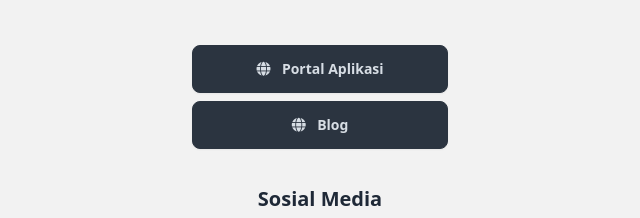
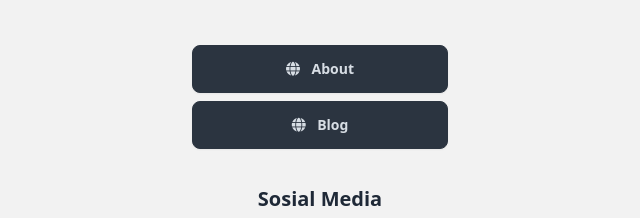
Before and after one commit to APISXD/funjek, a plain HTML site: page index.html in a window 1280 px wide. Shown: the part 249-467 px from the top of the page, 320-960 px from the left. Drawn offline with nearby package versions, Linux system fonts and the light colour scheme.

Commit message:
Update index.html

```diff
--- a/index.html
+++ b/index.html
@@ -128,10 +128,10 @@
           <h1 class="text-5xl font-bold">Rebornian48</h1>
           <h1 class="text-5xl font-bold">&nbsp;</h1>
           <a
-            href="https://rebornian48.github.io/portalapps/"
+            href="aboutme.html"
             target="_blank"
             class="btn btn-wide btn-neutral mb-2"
-            ><i class="fa-sharp fa-solid fa-globe">&nbsp;</i>Portal Aplikasi</a
+            ><i class="fa-sharp fa-solid fa-globe">&nbsp;</i>About</a
           >
           <a
             href="https://rebornian48.github.io/blog/"
```
